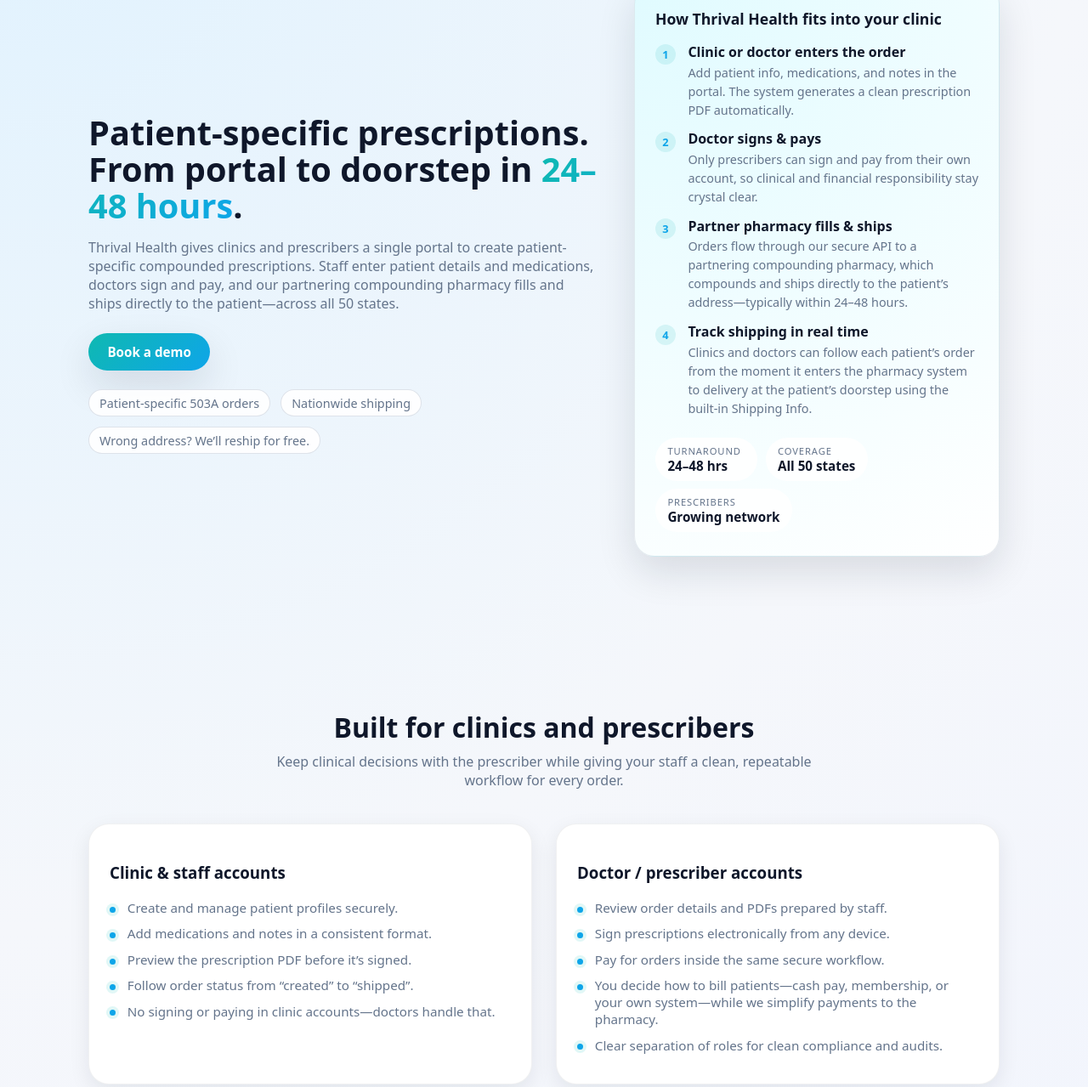
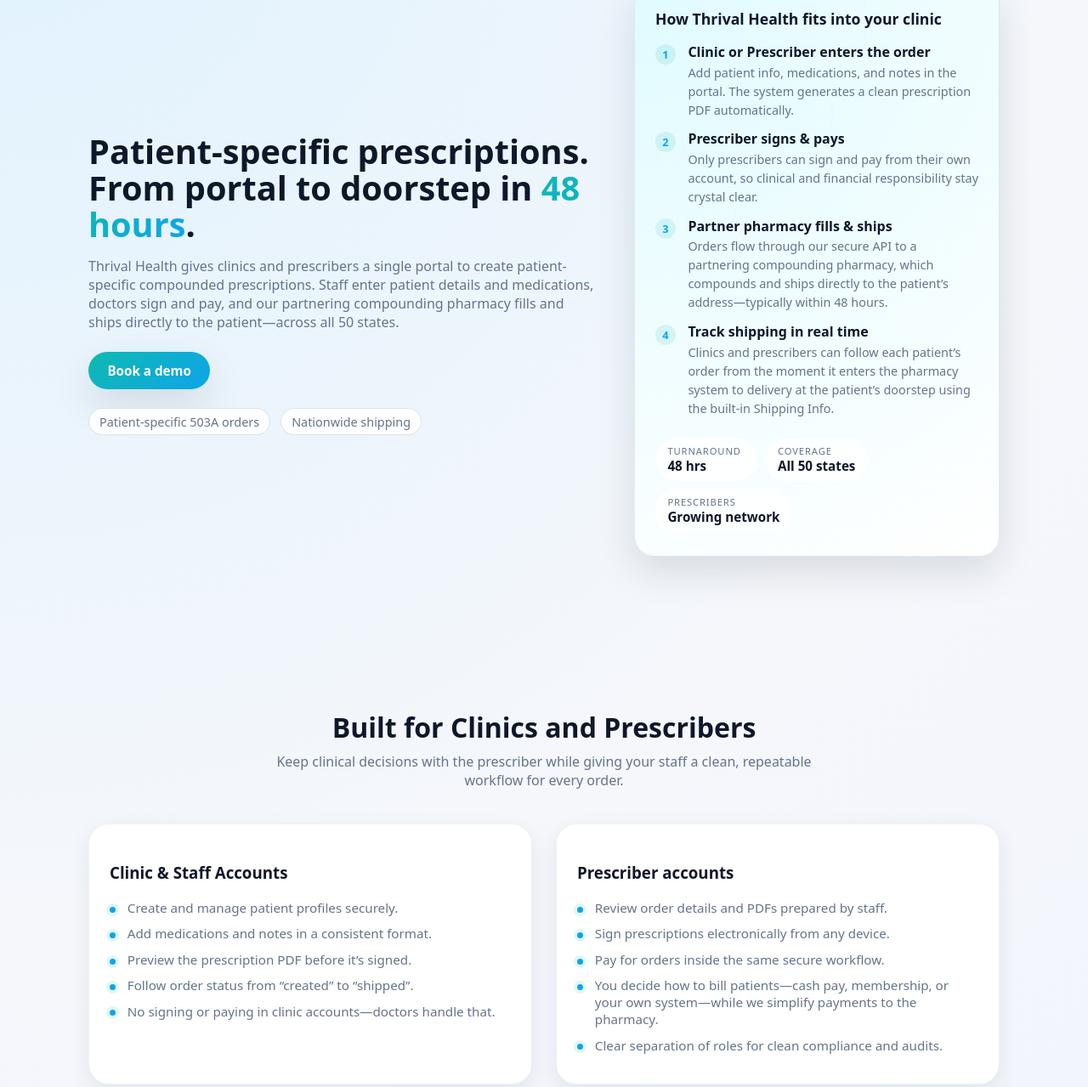
Before and after one commit to AjinkyaKondaskar/Thrival-Health-Solutions-Website-, a plain HTML site: page index.html in a window 1280 px wide. Shown: the part 172-1451 px from the top of the page at 85% size. Drawn offline with Linux system fonts and the light colour scheme.

Commit message:
edited language of what is offered

```diff
--- a/index.html
+++ b/index.html
@@ -38,7 +38,7 @@
                     <h1>
                         Patient-specific prescriptions.<br />
                         From portal to doorstep in
-                        <span class="accent">24–48 hours</span>.
+                        <span class="accent">48 hours</span>.
                     </h1>
                     <p class="hero-subtitle">
                         Thrival Health gives clinics and prescribers a single
@@ -54,7 +54,6 @@
                     <div class="hero-meta">
                         <span>Patient-specific 503A orders</span>
                         <span>Nationwide shipping</span>
-                        <span>Wrong address? We’ll reship for free.</span>
                     </div>
                 </div>
 
@@ -62,14 +61,14 @@
                     <h2>How Thrival Health fits into your clinic</h2>
                     <ol class="steps">
                         <li>
-                            <strong>Clinic or doctor enters the order</strong>
+                            <strong>Clinic or Prescriber enters the order</strong>
                             <span class="step-text">
                                 Add patient info, medications, and notes in the portal. The
                                 system generates a clean prescription PDF automatically.
                             </span>
                         </li>
                         <li>
-                            <strong>Doctor signs & pays</strong>
+                            <strong>Prescriber signs & pays</strong>
                             <span class="step-text">
                                 Only prescribers can sign and pay from their own account, so
                                 clinical and financial responsibility stay crystal clear.
@@ -80,13 +79,13 @@
                             <span class="step-text">
                                 Orders flow through our secure API to a partnering compounding
                                 pharmacy, which compounds and ships directly to the patient’s
-                                address—typically within 24–48 hours.
+                                address—typically within 48 hours.
                             </span>
                         </li>
                         <li>
                             <strong>Track shipping in real time</strong>
                             <span class="step-text">
-                                Clinics and doctors can follow each patient’s order from the
+                                Clinics and prescribers can follow each patient’s order from the
                                 moment it enters the pharmacy system to delivery at the
                                 patient’s doorstep using the built-in Shipping Info.
                             </span>
@@ -95,7 +94,7 @@
                     <div class="hero-stat-row">
                         <div class="pill">
                             <span class="pill-label">Turnaround</span>
-                            <span class="pill-value">24–48 hrs</span>
+                            <span class="pill-value">48 hrs</span>
                         </div>
                         <div class="pill">
                             <span class="pill-label">Coverage</span>
@@ -114,7 +113,7 @@
         <section class="section" id="for-clinics">
             <div class="container">
                 <header class="section-header">
-                    <h2>Built for clinics and prescribers</h2>
+                    <h2>Built for Clinics and Prescribers</h2>
                     <p>
                         Keep clinical decisions with the prescriber while giving your staff
                         a clean, repeatable workflow for every order.
@@ -123,7 +122,7 @@
 
                 <div class="split-grid">
                     <div class="card">
-                        <h3>Clinic & staff accounts</h3>
+                        <h3>Clinic & Staff Accounts</h3>
                         <ul class="feature-list">
                             <li>Create and manage patient profiles securely.</li>
                             <li>Add medications and notes in a consistent format.</li>
@@ -134,7 +133,7 @@
                     </div>
 
                     <div class="card">
-                        <h3>Doctor / prescriber accounts</h3>
+                        <h3>Prescriber accounts</h3>
                         <ul class="feature-list">
                             <li>Review order details and PDFs prepared by staff.</li>
                             <li>Sign prescriptions electronically from any device.</li>
@@ -159,10 +158,10 @@
 
                 <div class="feature-grid">
                     <div class="card small">
-                        <h3>24–48 hour delivery</h3>
+                        <h3>48 hour delivery</h3>
                         <p>
                             Once a doctor signs and pays, orders move quickly—from the portal
-                            to the patient’s doorstep in about 1–2 days in all 50 states.
+                            to the patient’s doorstep in about 2 days in all 50 states.
                         </p>
                     </div>
                     <div class="card small">
```
Also changed, not shown: about.html (+1 -1 lines).
